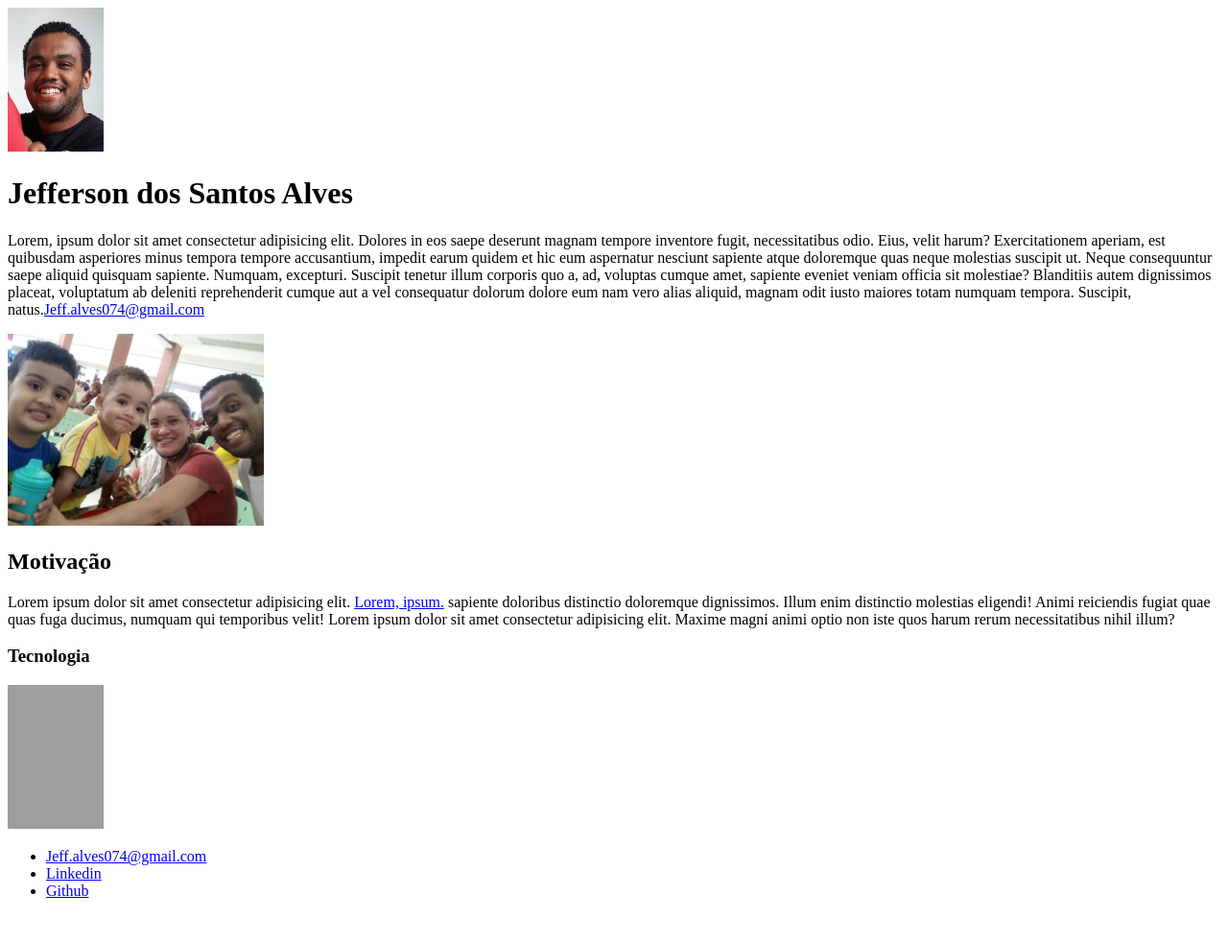
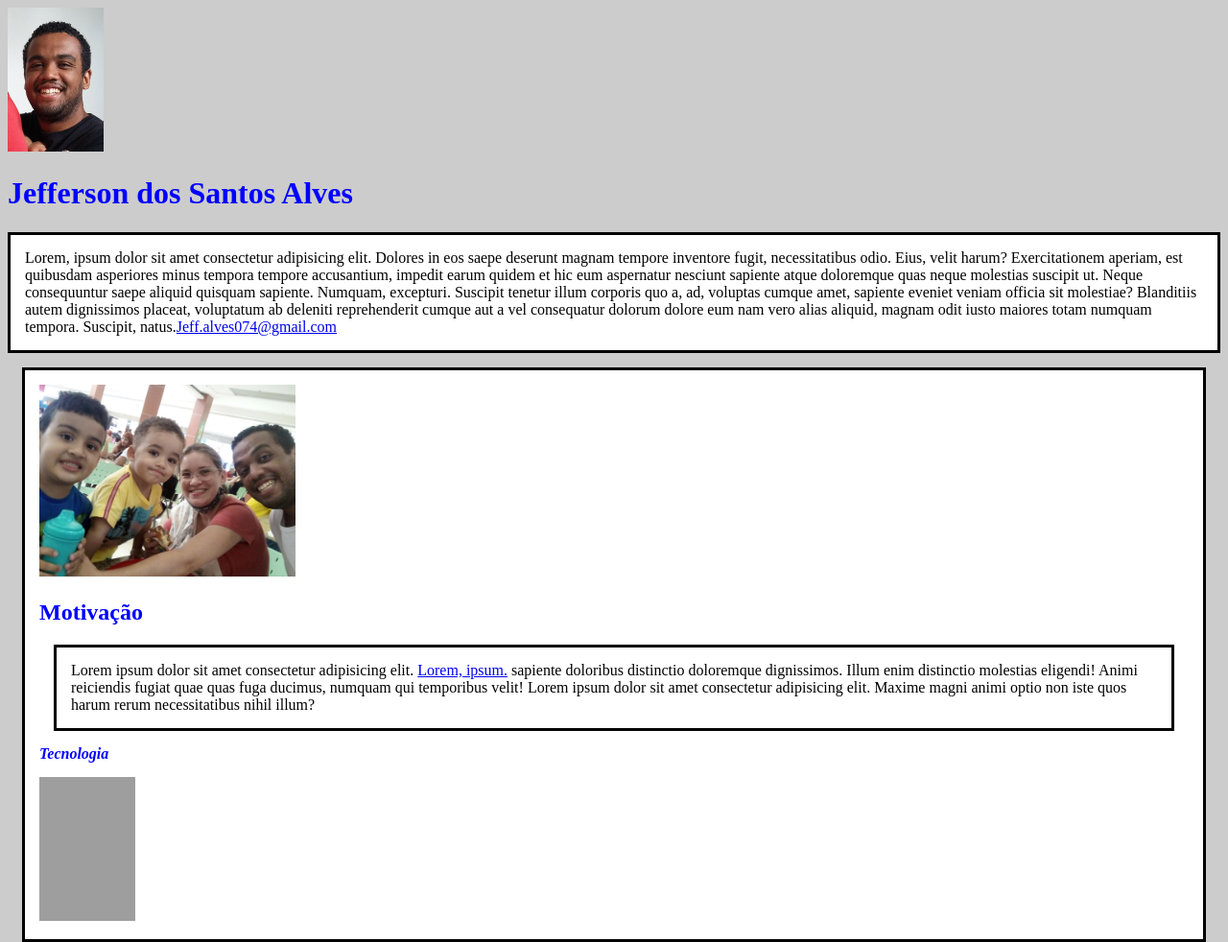
Before and after one commit to Jeff074/desafio-de-projeto-dio, a plain HTML site: page Introdução Html/index.html in a window 1280 px wide. Shown: the top 982 px of the page at 96% size. Before the commit the page ends 954 px from the top, so only its background shows below. Drawn offline with Linux system fonts and the light colour scheme; grey boxes are pictures that could not be loaded.

Commit message:
estudando

```diff
--- a/Introdução Html/index.html
+++ b/Introdução Html/index.html
@@ -8,8 +8,8 @@
         <link rel = "stylesheet" href = "style.css">
     </head>
     <body>
-        <header> <img src="../img/Eu.jpg" alt="Uma foto minha" width="100" height="150"> <h1>Jefferson dos Santos Alves</h1></header>
-        <p>
+        <header> <img src="../img/Eu.jpg" alt="Uma foto minha" width="100" height="150"> <h1 id = "title">Jefferson dos Santos Alves</h1></header>
+        <p class="post_content">
             Lorem, ipsum dolor sit amet consectetur adipisicing elit. Dolores in eos saepe deserunt magnam tempore inventore fugit,
             necessitatibus odio. Eius, velit harum? Exercitationem aperiam, est quibusdam asperiores minus tempora tempore accusantium,
             impedit earum quidem et hic eum aspernatur nesciunt sapiente atque doloremque quas neque molestias suscipit ut.
@@ -20,13 +20,13 @@
             Suscipit, natus.<a href="mailto:jeff.alves074@gmail.com" target="_blank">Jeff.alves074@gmail.com</a>
         </p>
             <section>
-                <header><img src="../img/Familia.jpg" alt="Uma foto da minha Família" width="" height="200"> <h2>Motivação</h2></header>
+                <header><img src="../img/Familia.jpg" alt="Uma foto da minha Família" width="" height="200"> <h2 class = "subtitle">Motivação</h2></header>
                 <p>Lorem ipsum dolor sit amet consectetur adipisicing elit. <a href = "https://www.google.com" target = "_blank">Lorem, ipsum.</a> sapiente doloribus distinctio doloremque
                 dignissimos. Illum enim distinctio molestias eligendi! Animi reiciendis fugiat quae quas fuga ducimus, numquam qui temporibus velit! Lorem ipsum dolor sit amet consectetur adipisicing elit. Maxime magni animi optio non iste quos harum rerum necessitatibus nihil illum?</p>
                 <article>
-                    <header>
-                    <h3>Tecnologia</h3><img src="../img/coding.jpg" alt="Uma foto minha" width="100" height="150">
-                    </header>
+                    <aside>
+                    <h3 class = "post_title">Tecnologia</h3><img src="../img/coding.jpg" alt="Uma foto minha" width="100" height="150">
+                    </aside>
                 </article>
             </section>
         <footer>
--- a/Introdução Html/style.css
+++ b/Introdução Html/style.css
@@ -0,0 +1,33 @@
+body {
+    background: #ccc;
+}
+
+#title, .subtitle, .post_title{
+    color:blue;
+}
+
+.post_title {
+    font-size: 16px;
+    font-style: italic;
+    margin: 0;
+    margin-bottom: 15px;
+}
+
+p {
+    background: #fff;
+    padding: 15px;
+    border: 3px solid #000;
+    margin: 15px;
+}
+
+section {
+    background: #fff;
+    padding: 15px;
+    border: 3px solid #000;
+    margin: 15px;
+}
+
+.post_content {
+    margin: 0;
+    margin-bottom: 15px;
+}
```
Also changed, not shown: Introdução Html/index1.html (added, +43 -0 lines), IMG/TechLargo.jpg (added).
